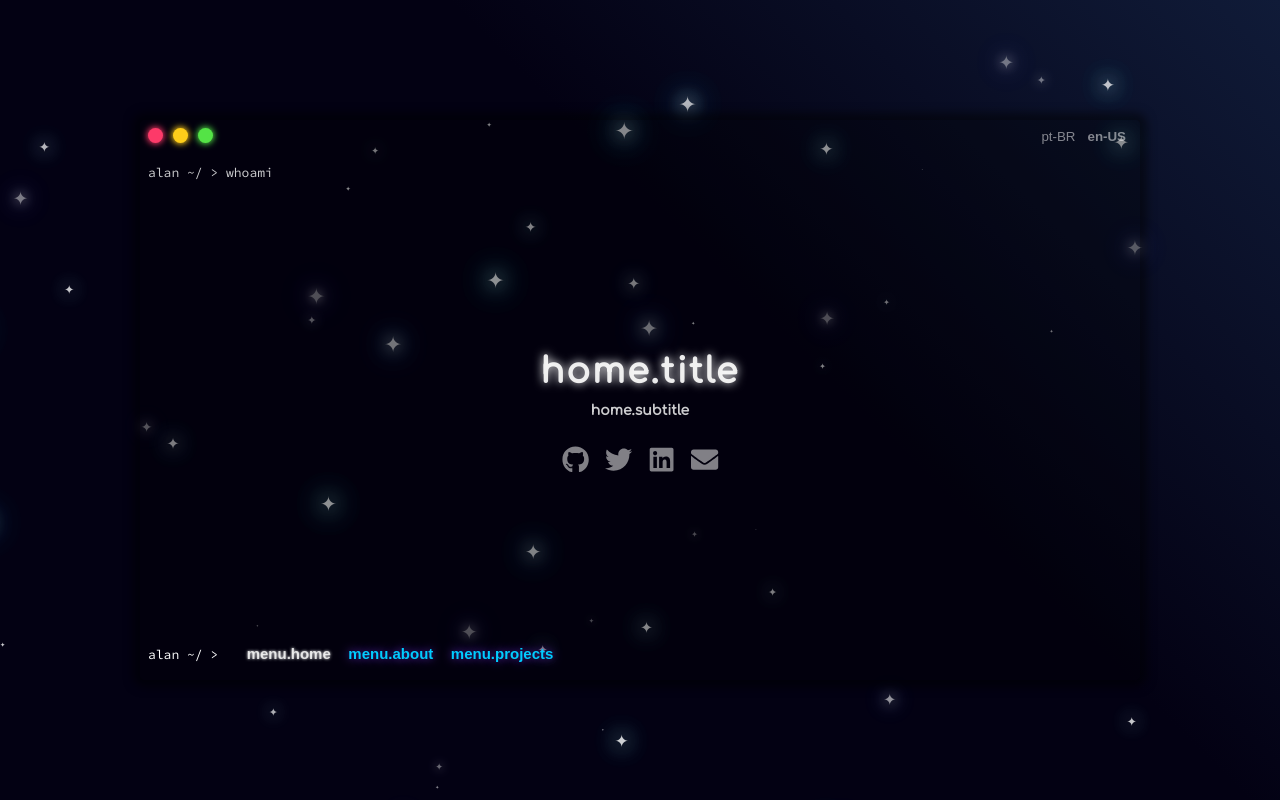
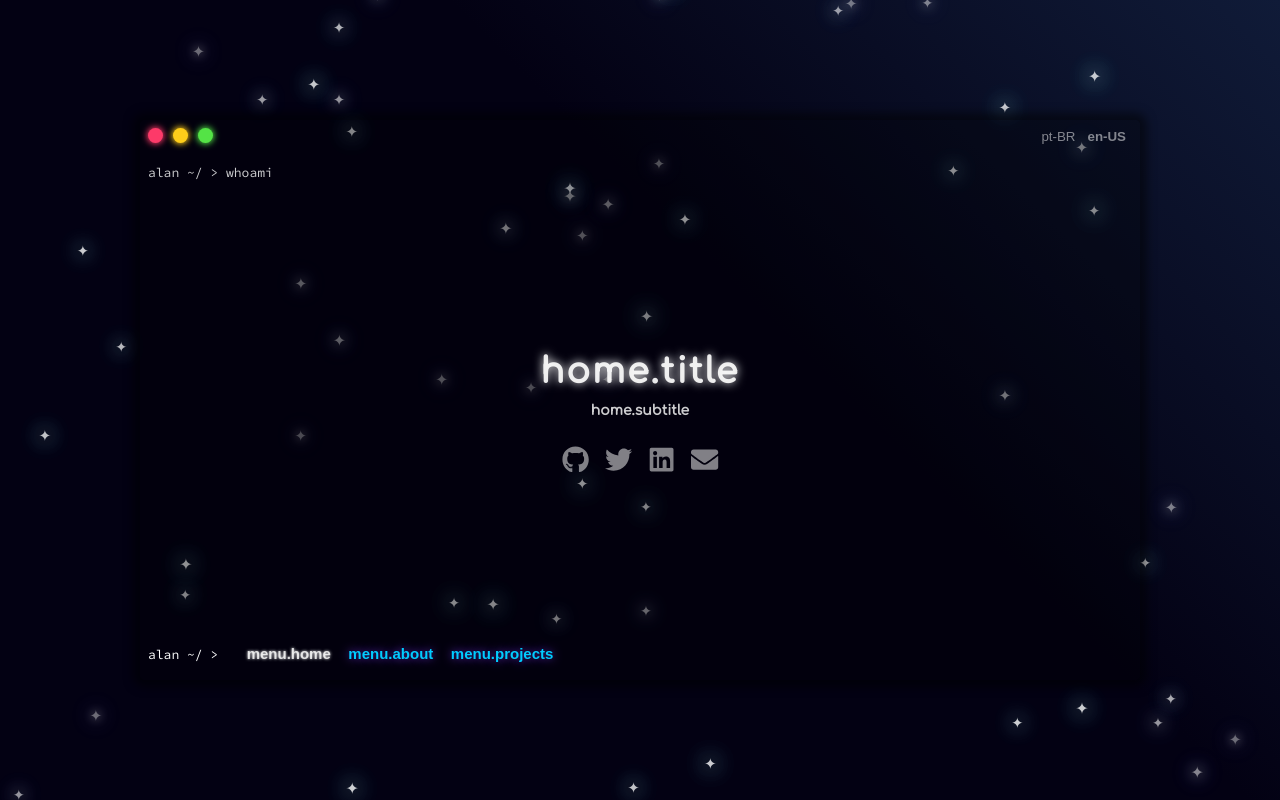
Before and after one commit to alanfgn/alanfgn, a React (Create React App) app: page / in a window 1280 px wide. Built offline with nearby package versions, Linux system fonts and the light colour scheme; what i18next-xhr-backend would draw is missing.

Commit message:
melhoria no tamanho de estrelas para dipositos moveis

```diff
--- a/src/components/stars/Stars.scss
+++ b/src/components/stars/Stars.scss
@@ -33,7 +33,7 @@ $secondary-glow-color: #24effd;
 
 			color: rgba($color: $base-glow-color, $alpha: 0.8);
 
-			font-size: 11% * random(15) + 1;
+			font-size: 0.01em * random(15) + 1;
 
 			animation-duration: $t;
 			animation-delay: -0.01 * random(100) * $t;
```
